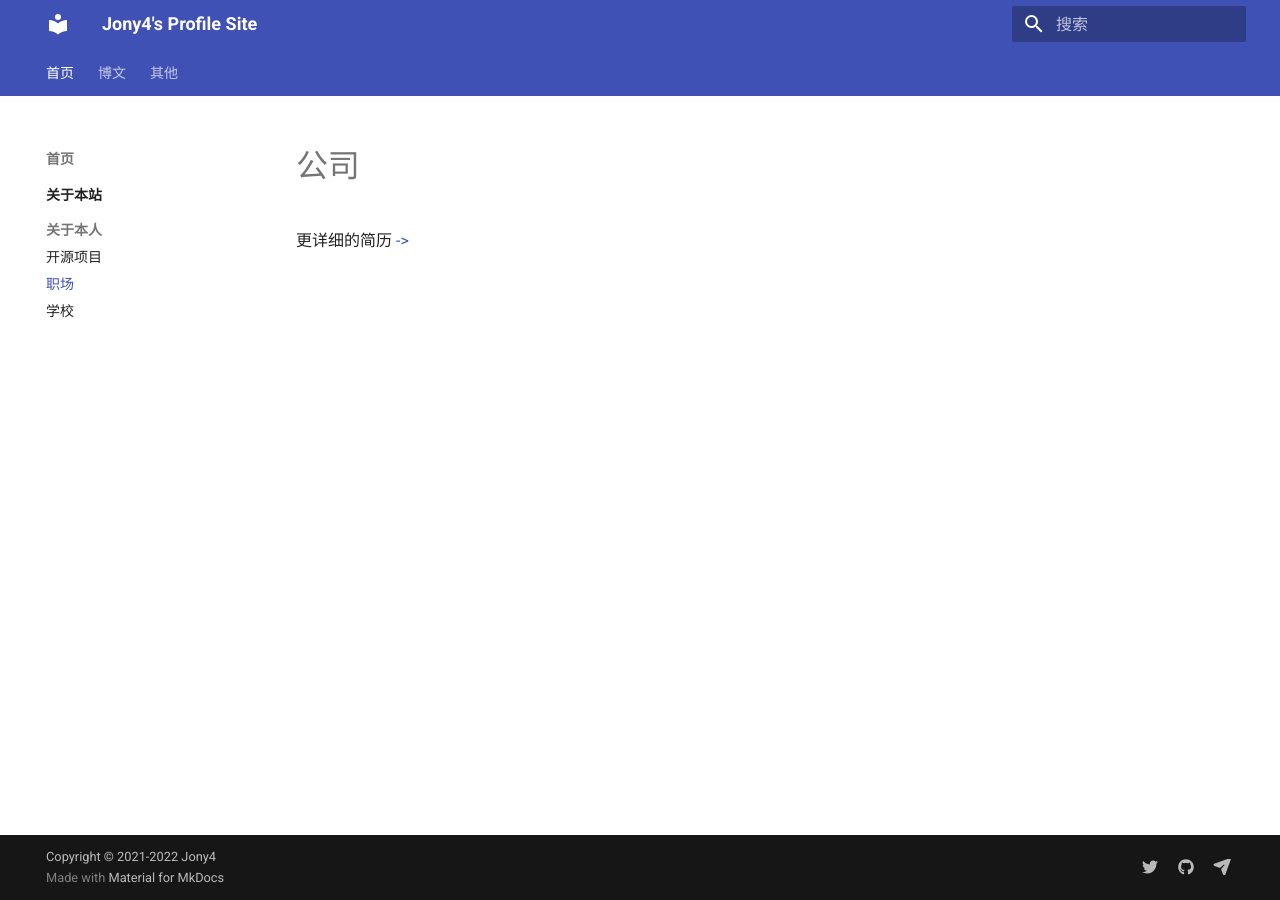
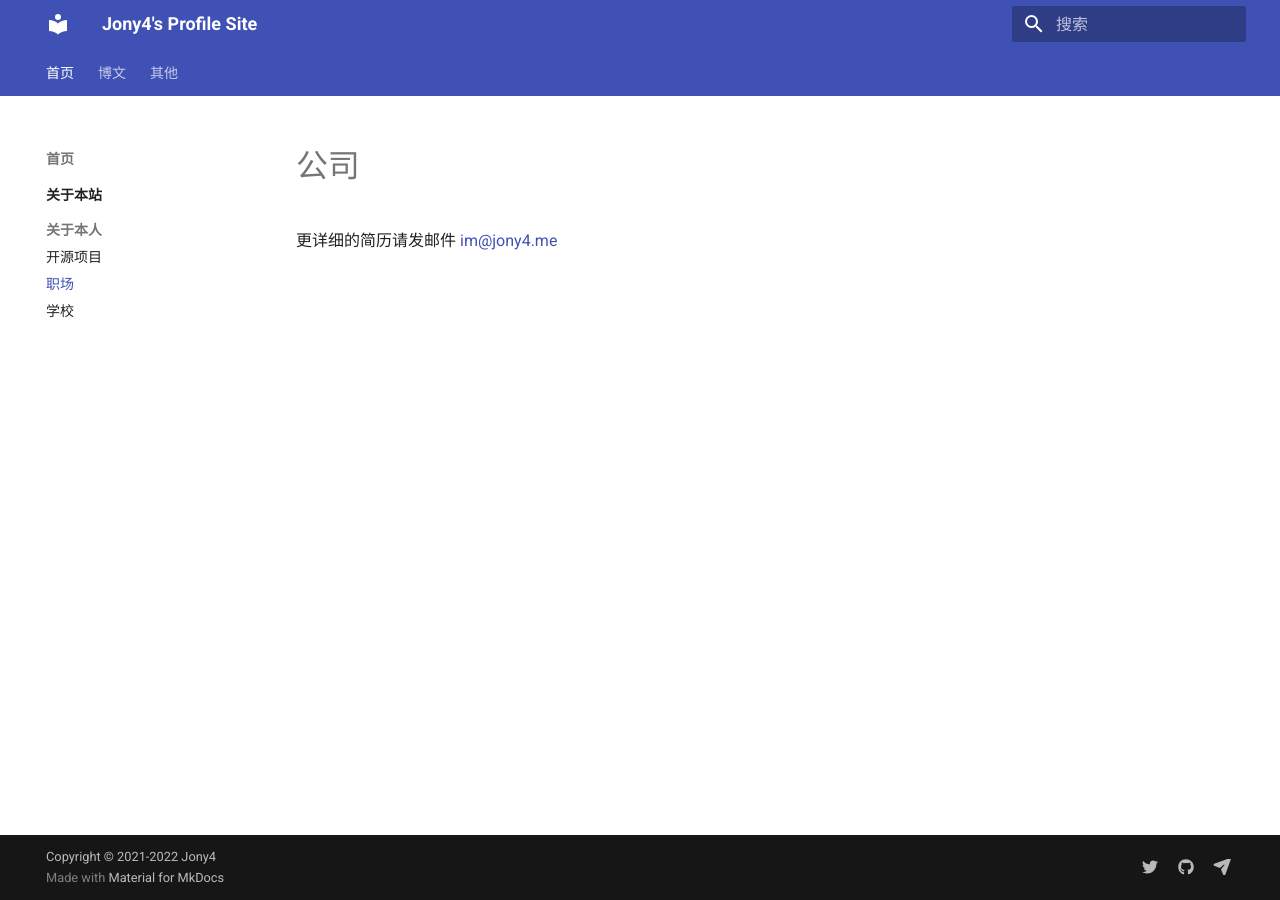
Before and after one commit to jony4/jony4, an MkDocs documentation site: the page built from docs/about/company.md, in a window 1280 px wide. Built offline with MkDocs 1.6.1 and Material for MkDocs 9.7.7, drawn with Linux system fonts in a browser that asks for light colours.

Commit message:
Created with BatNoter

```diff
--- a/docs/about/company.md
+++ b/docs/about/company.md
@@ -1,4 +1,4 @@
 #  公司
 
 
-更详细的简历 [->](mailto:<im@jony4.me>)
+更详细的简历请发邮件 [im@jony4.me](mailto:<im@jony4.me>)
```
